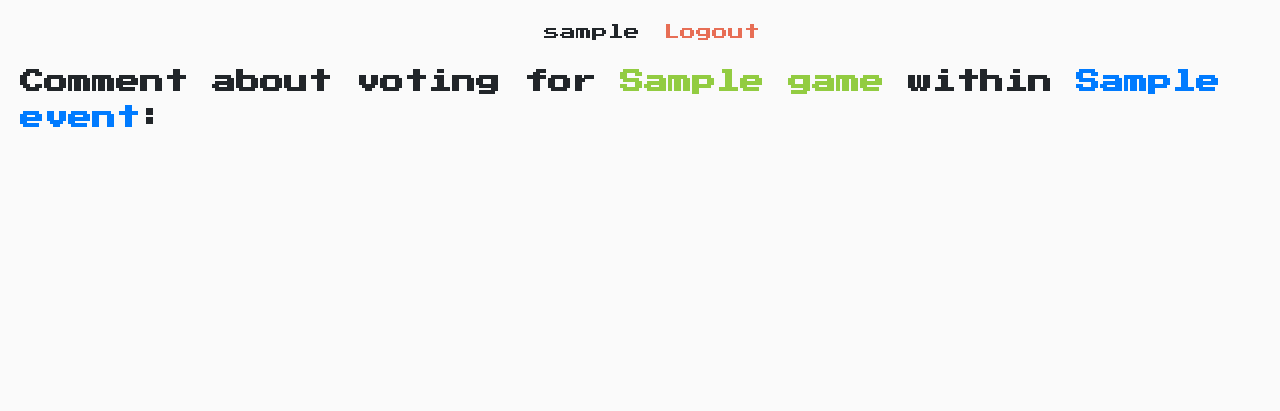
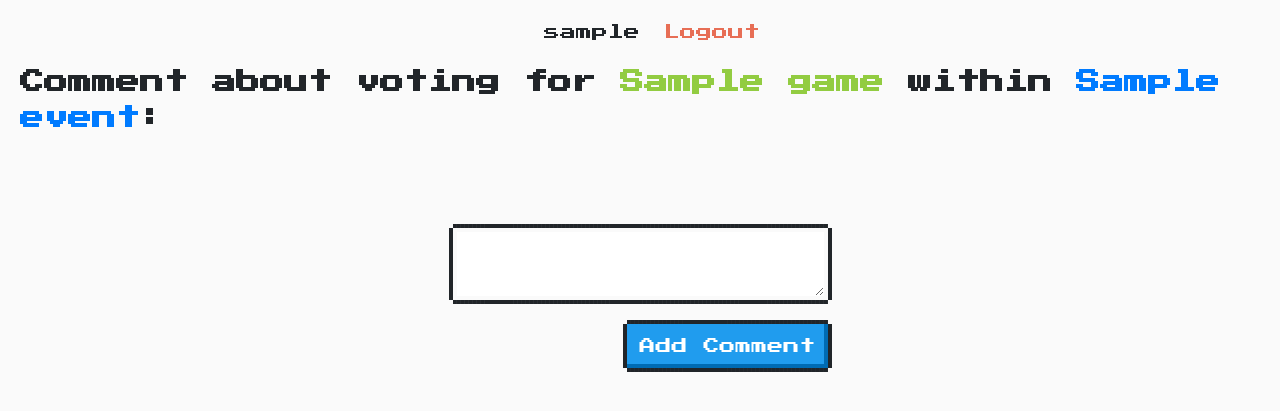
Before and after one commit to cb109/gamedoodle, a Django app: template gamedoodle/core/templates/core/event_add_comment.html in a window 1280 px wide. Shown: the top 411 px of the page. Run offline with Django 3.2, Linux system fonts and the light colour scheme; tables that the repository leaves empty hold one stand-in row (values such as "Sample post"); the template is opened without the code that fills it: values that come from a table or form of the project are taken from there, most other values are stand-ins (such as "Sample title", 1, 10 or a date in 2020); some libraries are stand-ins or nearby versions.

Commit message:
Add functionality to create new comment

```diff
--- a/gamedoodle/core/models.py
+++ b/gamedoodle/core/models.py
@@ -68,7 +68,7 @@ class Game(TimestampedMixin, models.Model):
         return Vote.objects.filter(game=self, event=event).order_by("username")
 
     def get_comments_for_event(self, event):
-        return Comment.objects.filter(game=self, event=event).order_by("-created_at")
+        return Comment.objects.filter(game=self, event=event).order_by("created_at")
 
 
 class Vote(TimestampedMixin, models.Model):
--- a/gamedoodle/core/templates/core/event_add_comment.html
+++ b/gamedoodle/core/templates/core/event_add_comment.html
@@ -5,7 +5,7 @@
   style="
     display: flex;
     flex-direction: column;
-    justify-content: center;
+    align-items: center;
   "
 >
   <h2>
@@ -13,11 +13,14 @@
     {{game.name }}</span> within <a href="{% url "event-detail" uuid=event.uuid %}">
       {{ event.name }}</a>:
   </h2>
-  <div style="
-    display: flex;
-    justify-content: center;
-    margin-top: 32px;
-  ">
+
+  <div
+    style="
+      display: flex;
+      justify-content: center;
+      margin-top: 32px;
+    "
+  >
     <section class="message-list">
       {% for comment in game.comments %}
       <section
@@ -35,7 +38,8 @@
           <div class="nes-balloon from-{% cycle 'left' 'right' %}">
             <p>{{ comment.text }}</p>
           </div>
-          <div class="nes-text is-primary">
+          <div
+            class="nes-text is-primary">
             <span style="
               width: 100%;
               display: inline-block;
@@ -50,5 +54,39 @@
       {% endfor %}
     </section>
   </div>
+
+  <div
+    style="
+      margin-top: 48px;
+      max-width: 640px;
+    "
+  >
+    <form method="POST">
+      {% csrf_token %}
+      <textarea
+        id="new-comment"
+        class="nes-textarea"
+        name="new-comment"
+        rows="2"
+        required
+      ></textarea>
+      <div
+        style="
+          width: 100%;
+          display: flex;
+          justify-content: flex-end;
+        "
+      >
+        <button
+          type="submit"
+          class="nes-btn is-primary"
+          style="margin-top: 16px"
+        >
+          Add Comment
+        </button>
+      </div>
+    </form>
+  </div>
+
 </div>
 {% endblock%}
```
Also changed, not shown: gamedoodle/core/views.py (+12 -1 lines).
